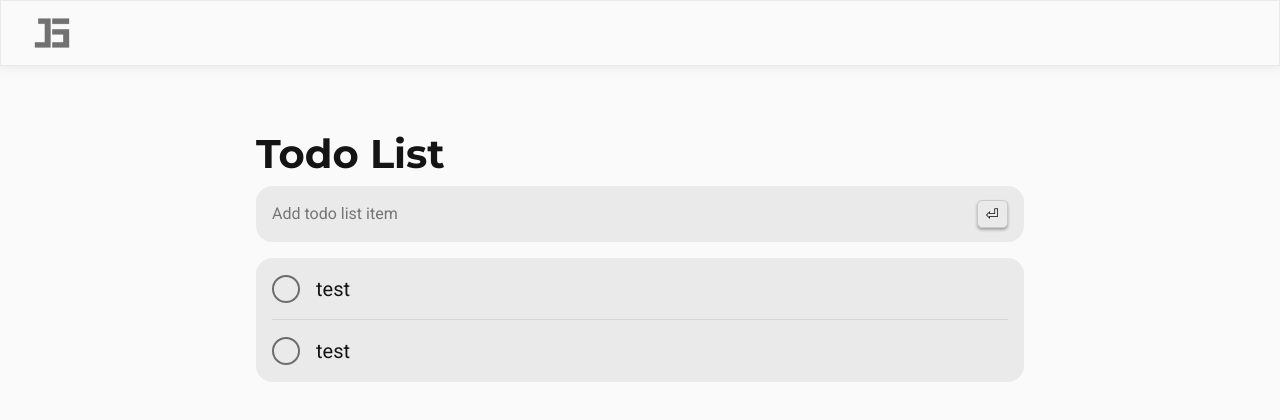
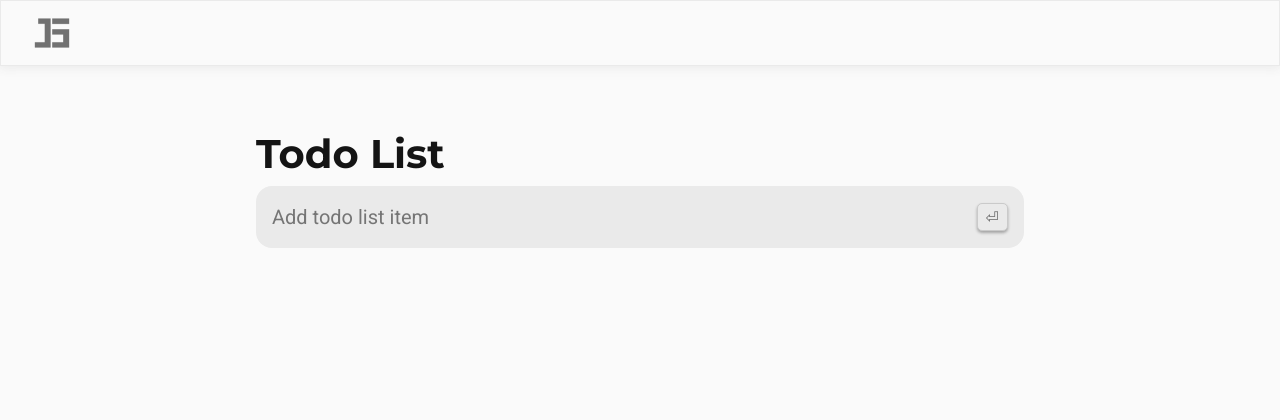
Before and after one commit to jsainz237/todo-list, a React (Create React App) app: page / in a window 1280 px wide. Shown: the top 420 px of the page. Built offline with nearby package versions, Linux system fonts and the light colour scheme.

Commit message:
add functionality for appending new list items

```diff
--- a/src/_state/reducers/theme.reducer.ts
+++ b/src/_state/reducers/theme.reducer.ts
@@ -8,6 +8,9 @@ const theme: DefaultTheme = {
         fg: '#141414',
         offsetBg: '#eaeaea',
         offsetFg: '#303030',
+
+        darkGray: '#6d6d6d',
+        lightGray: '#dcdcdc',
     },
 
     breakpoints: {
--- a/src/components/ListInput/index.tsx
+++ b/src/components/ListInput/index.tsx
@@ -1,5 +1,9 @@
 import React from 'react';
 import styled from 'styled-components';
+
+interface ListInputProps {
+    appendToList: (text: string) => any;
+}
 
 const InputContainer = styled.div`
     width: 100%;
@@ -9,12 +13,14 @@ const InputContainer = styled.div`
         width: 100%;
         padding: 1rem;
         border-radius: 1rem;
+        font-size: 1.25rem;
         background-color: ${props => props.theme.colors.offsetBg};
         border: none;
         outline: none;
     }
+`;
 
-    .icon-container {
+const IconContainer = styled.div<{ disabled: boolean }>`
     display: flex;
     align-items: center;
     height: 100%;
@@ -26,20 +32,37 @@ const InputContainer = styled.div`
     .icon {
         padding: 0 0.5rem;
         padding-top: 2px;
+        user-select: none;
         background-color: ${props => props.theme.colors.offsetBg};
-            color: ${props => props.theme.colors.fg};
+        color: ${props => props.disabled ? props.theme.colors.darkGray : props.theme.colors.fg};
         border-radius: 5px;
         border: 1px solid #cacaca;
         box-shadow: 0 2px 3px 0px rgba(0, 0, 0, 0.3);
     }
-    }
 `;
 
-export const ListInput: React.FC = () => (
+export const ListInput: React.FC<ListInputProps> = ({ appendToList }) => {
+    const [inputText, setInputText] = React.useState<string>('');
+
+    const handleKeyDown = (e: React.KeyboardEvent) => {
+        if(!!inputText && e.key === 'Enter') {
+            appendToList(inputText);
+            setInputText('');
+        }
+    }
+
+    return (
         <InputContainer>
-        <input type="text" placeholder="Add todo list item" />
-        <div className="icon-container">
-            <div className="icon">&#9166;</div>
-        </div>
+            <input
+                type="text"
+                value={inputText}
+                onChange={e => setInputText(e.target.value)}
+                placeholder="Add todo list item"
+                onKeyDown={handleKeyDown}
+            />
+            <IconContainer disabled={!inputText}>
+                <div className="icon">&#x23CE;</div>
+            </IconContainer>
         </InputContainer>
     );
+};
--- a/src/components/ListItem/index.tsx
+++ b/src/components/ListItem/index.tsx
@@ -2,7 +2,7 @@ import React from 'react';
 import styled from 'styled-components';
 import { Checkbox } from '../Checkbox';
 
-interface ListItemProps {
+export interface ListItemProps {
     index: number;
     text: string;
     checked?: boolean;
@@ -22,7 +22,7 @@ const ItemWrapper = styled.div<Pick<ListItemProps, 'last'>>`
         content: '';
         width: calc(100% - 2rem);
         height: 1px;
-        background-color: #d6d6d6;
+        background-color: ${props => props.theme.colors.lightGray};
         position: absolute;
         bottom: 0;
     }
--- a/src/components/TodoList/index.tsx
+++ b/src/components/TodoList/index.tsx
@@ -1,7 +1,9 @@
 import React from 'react';
 import styled from 'styled-components';
 import { ListInput } from '../ListInput';
-import { ListItem } from '../ListItem';
+import { ListItem, ListItemProps } from '../ListItem';
+
+const LS_LIST_KEY = 'user-todo-list';
 
 const TodoWrapper = styled.div`
     flex: 1;
@@ -21,18 +23,46 @@ const ListWrapper = styled.div`
     width: 100%;
     border-radius: 1rem;
     overflow: hidden;
-    /* box-shadow: ${props => `${props.theme.shadow} #6e6e6e`}; */
 `;
 
 export const TodoList: React.FC = () => {
+    const [listItems, setListItems] = React.useState<(Pick<ListItemProps, 'text' | 'checked'>)[]>([]);
+
+    // on component did mount, initialize list from local storage
+    React.useEffect(() => {
+        const persistedList = localStorage.getItem(LS_LIST_KEY);
+        if(persistedList) {
+            setListItems(JSON.parse(persistedList));
+        }
+    }, []);
+
+    // everytime list is updated, write to local storage
+    React.useEffect(() => {
+        localStorage.setItem(LS_LIST_KEY, JSON.stringify(listItems));
+    }, [listItems])
+
+    /** Append item to todo list */
+    const appendItem = (text: string) => {
+        setListItems(prev => [ ...prev, { text }]);
+        localStorage.setItem(LS_LIST_KEY, JSON.stringify(listItems));
+    }
+
     return (
         <TodoWrapper>
             <h1>Todo List</h1>
-            <ListInput />
+            <ListInput appendToList={appendItem} />
             <ListContainer>
                 <ListWrapper>
-                    <ListItem index={0} text="test" />
-                    <ListItem index={1} text="test" last />
+                    {
+                        listItems.map(({ text, checked }, index) => (
+                            <ListItem
+                                index={index}
+                                text={text}
+                                checked={checked}
+                                last={index === listItems.length - 1}
+                            />
+                        ))
+                    }
                 </ListWrapper>
             </ListContainer>
         </TodoWrapper>
--- a/src/styled.d.ts
+++ b/src/styled.d.ts
@@ -7,6 +7,9 @@ declare module 'styled-components' {
             fg: string;
             offsetBg: string;
             offsetFg: string;
+
+            darkGray: string;
+            lightGray: string;
         };
 
         breakpoints: {
```
Also changed, not shown: src/theme.ts (deleted, +0 -20 lines). Lines whose indentation alone changed are shown as unchanged.
